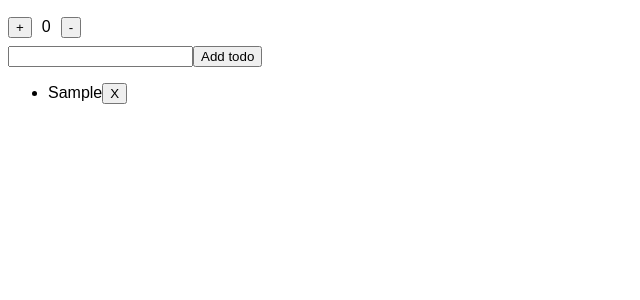
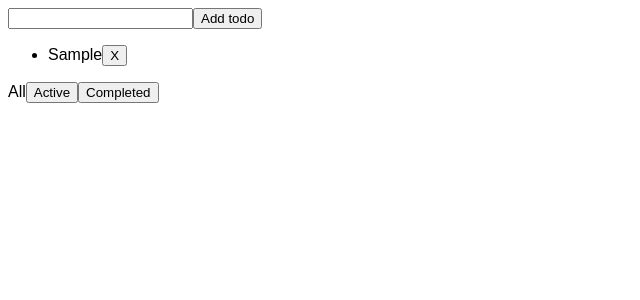
Before and after one commit to divyanshyadav/react-with-own-redux, a React (Create React App) app: page / in a window 1280 px wide. Both pictures are taken after typing "Sample" into the empty fields and a click on the button "Add todo". Shown: the top 300 px of the page, without its empty margins (0-640 px from the left). Built offline with nearby package versions, Linux system fonts and the light colour scheme.

Commit message:
refactor

```diff
--- a/src/App.js
+++ b/src/App.js
@@ -2,34 +2,51 @@ import "./styles.css";
 
 import { withStore } from "./libs/react-redux";
 import store from "./redux/store";
-import Counter from "./components/Counter";
-import Todos from "./components/Todos";
+import TodoList from "./components/TodoList";
+import AddTodo from "./components/AddTodo";
+import { Footer } from "./components/Footer";
+
+function getTodosByFilter(todos, filter) {
+  switch (filter) {
+    case "SHOW_ALL":
+      return todos;
+    case "SHOW_ACTIVE":
+      return todos.filter((t) => !t.completed);
+    case "SHOW_COMPLETED":
+      return todos.filter((t) => t.completed);
+    default:
+      return todos;
+  }
+}
 
 function App({ state, dispatch }) {
   return (
     <div className="App">
-      {/* <pre>{JSON.stringify(state, null, 2)}</pre> */}
-      <Counter
-        value={state.counter}
-        onClickIncrement={() => dispatch({ type: "INCREMENT" })}
-        onClickDecrement={() => dispatch({ type: "DECREMENT" })}
-      />
-      <Todos
-        todos={state.todos}
-        onClickAddTodo={(text) => {
+      <AddTodo
+        onAddClick={(text) => {
           dispatch({
             type: "ADD_TODO",
-            id: Date.now(),
+            id: Date.now().toString(),
             text
           });
         }}
-        onClickDeleteTodo={(id) =>
+      />
+      <TodoList
+        todos={getTodosByFilter(state.todos, state.visibilityFilter)}
+        onTodoClick={(id) => {
+          dispatch({
+            type: "TOGGLE_TODO",
+            id
+          });
+        }}
+        onTodoDeleteClick={(id) =>
           dispatch({
             type: "DELETE_TODO",
             id
           })
         }
       />
+      <Footer />
     </div>
   );
 }
--- /dev/null
+++ b/src/components/AddTodo.js
@@ -0,0 +1,19 @@
+import React from "react";
+
+export default function AddTodo({ onAddClick }) {
+  const textFieldRef = React.useRef();
+
+  return (
+    <div>
+      <input ref={textFieldRef} />
+      <button
+        onClick={() => {
+          onAddClick(textFieldRef.current.value);
+          textFieldRef.current.value = "";
+        }}
+      >
+        Add todo
+      </button>
+    </div>
+  );
+}
--- /dev/null
+++ b/src/components/Footer.js
@@ -0,0 +1,11 @@
+import FilterLink from "../containers/FilterLink";
+
+export function Footer() {
+  return (
+    <div>
+      <FilterLink filter="SHOW_ALL">All</FilterLink>
+      <FilterLink filter="SHOW_ACTIVE">Active</FilterLink>
+      <FilterLink filter="SHOW_COMPLETED">Completed</FilterLink>
+    </div>
+  );
+}
--- /dev/null
+++ b/src/components/Link.js
@@ -0,0 +1,5 @@
+export default function Link({ active, children, onClick }) {
+  if (active) return <span>{children}</span>;
+
+  return <button onClick={onClick}>{children}</button>;
+}
--- /dev/null
+++ b/src/components/Todo.js
@@ -0,0 +1,14 @@
+export default function Todo({ text, completed, onClick, onClickDelete }) {
+  return (
+    <li
+      onClick={onClick}
+      style={{
+        textDecoration: completed ? "line-through" : "none",
+        cursor: "pointer"
+      }}
+    >
+      {text}
+      <button onClick={onClickDelete}>X</button>
+    </li>
+  );
+}
--- /dev/null
+++ b/src/components/TodoList.js
@@ -0,0 +1,17 @@
+import React from "react";
+import Todo from "./Todo";
+
+export default function TodoList({ todos, onTodoDeleteClick, onTodoClick }) {
+  return (
+    <ul>
+      {todos.map((todo) => (
+        <Todo
+          key={todo.id}
+          {...todo}
+          onClick={() => onTodoClick(todo.id)}
+          onClickDelete={() => onTodoDeleteClick(todo.id)}
+        />
+      ))}
+    </ul>
+  );
+}
--- a/src/components/Todos.js
+++ /dev/null
@@ -1,27 +0,0 @@
-import React from "react";
-
-export default function Todos({ todos, onClickAddTodo, onClickDeleteTodo }) {
-  const textFieldRef = React.useRef();
-
-  return (
-    <div>
-      <input ref={textFieldRef} />
-      <button
-        onClick={() => {
-          onClickAddTodo(textFieldRef.current.value);
-          textFieldRef.current.value = "";
-        }}
-      >
-        Add todo
-      </button>
-      <ul>
-        {todos.map((todo) => (
-          <li key={todo.id}>
-            {todo.text}
-            <button onClick={() => onClickDeleteTodo(todo.id)}>X</button>
-          </li>
-        ))}
-      </ul>
-    </div>
-  );
-}
--- /dev/null
+++ b/src/containers/FilterLink.js
@@ -0,0 +1,22 @@
+import store from "../redux/store";
+import { withStore } from "../libs/react-redux";
+import Link from "../components/Link";
+
+function FilterLink({ state, dispatch, filter, children }) {
+  return (
+    <Link
+      active={filter === state.visibilityFilter}
+      onClick={(e) => {
+        e.preventDefault();
+        dispatch({
+          type: "SET_VISIBILITY_FILTER",
+          filter
+        });
+      }}
+    >
+      {children}
+    </Link>
+  );
+}
+
+export default withStore(store)(FilterLink);
--- /dev/null
+++ b/src/redux/reducers/visibilityFilter.js
@@ -0,0 +1,8 @@
+export const visibilityFilter = (state = "SHOW_ALL", action) => {
+  switch (action.type) {
+    case "SET_VISIBILITY_FILTER":
+      return action.filter;
+    default:
+      return state;
+  }
+};
--- a/src/redux/store.js
+++ b/src/redux/store.js
@@ -1,7 +1,10 @@
 import { createStore, combineReducers } from "../libs/redux";
 import { counter } from "./reducers/counter";
 import { todos } from "./reducers/todos";
+import { visibilityFilter } from "./reducers/visibilityFilter";
 
-const store = createStore(combineReducers({ todos, counter }));
+const store = createStore(
+  combineReducers({ todos, counter, visibilityFilter })
+);
 
 export default store;
```
Also changed, not shown: 2 other files (tests, documents, lock files or other folders).
